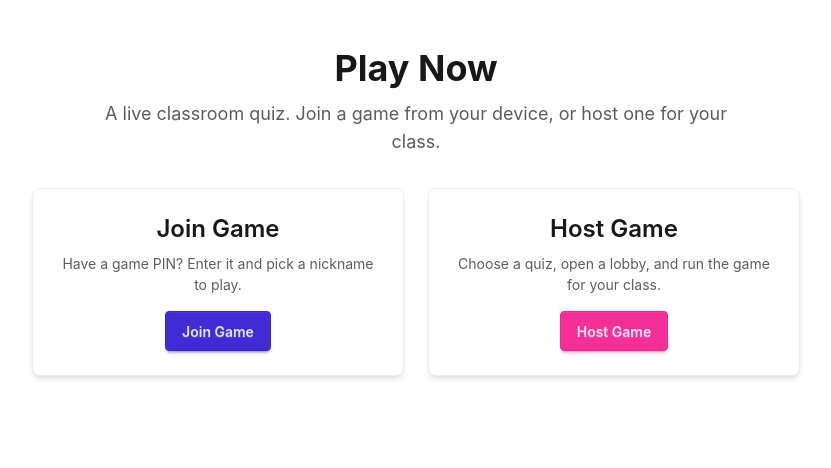
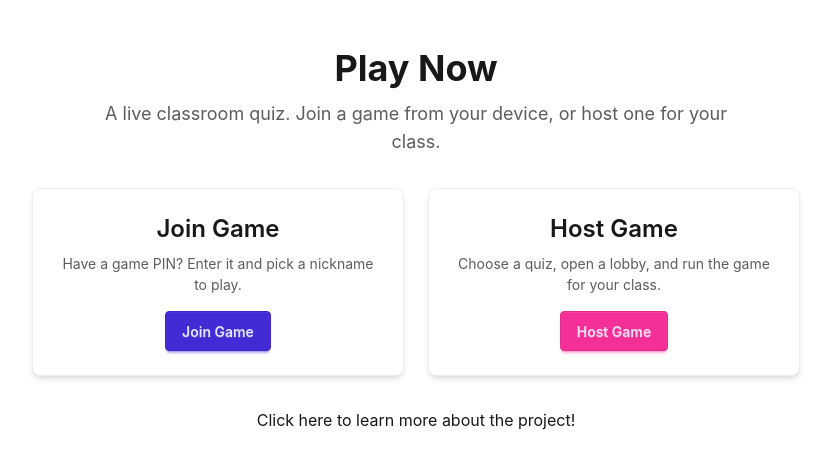
Before and after one commit to uhteddy/anything-else, a Next.js app: page / in a window 1280 px wide. Shown: the top 468 px of the page, without its empty margins (224-1055 px from the left). Built offline with nearby package versions, Linux system fonts and the light colour scheme.

Commit message:
fix: add a way to access /project/ section of website.
Signed-off-by: Cassie Manning <Cassandra_Manning@student.uml.edu>

```diff
--- a/app/page.tsx
+++ b/app/page.tsx
@@ -40,7 +40,11 @@ export default function Game() {
             </div>
           </div>
         </div>
+
       </section>
+        <div className="flex flex-col text-center">
+          <a href="/project/">Click here to learn more about the project!</a>
+        </div>
     </main>
   );
 }
```
